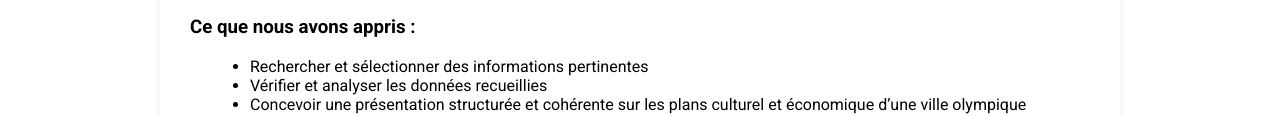
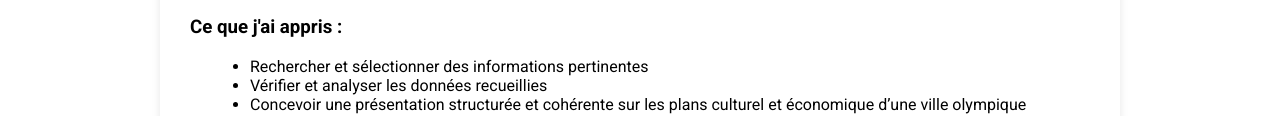
Before and after one commit to louislemerlus/louislemerlus.github.io, a plain HTML site: page Mes Projets/projet1.html in a window 1280 px wide. Shown: the part 587-703 px from the top of the page. Drawn offline with Linux system fonts and the light colour scheme.

Commit message:
Update projet1.html

```diff
--- a/Mes Projets/projet1.html
+++ b/Mes Projets/projet1.html
@@ -134,7 +134,7 @@ body.dark-mode {
 <li>PowerPoint</li>
 <li>Divers sites internet pour la documentation</li>
 </ul>
-<h3>Ce que nous avons appris :</h3>
+<h3>Ce que j'ai appris :</h3>
 <ul>
 <li>Rechercher et sélectionner des informations pertinentes</li>
 <li>Vérifier et analyser les données recueillies</li>
```
